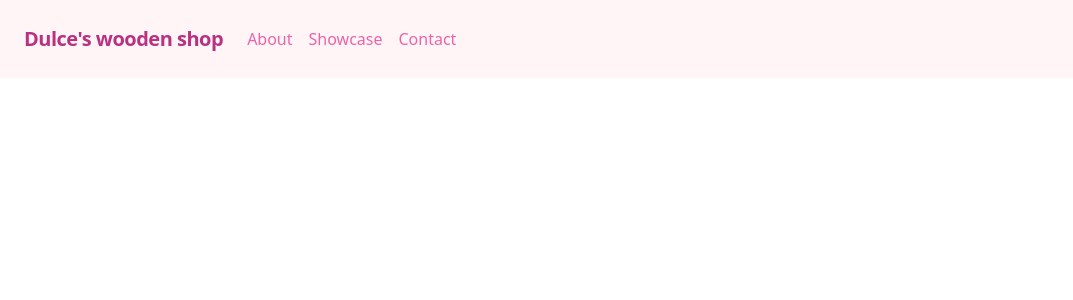
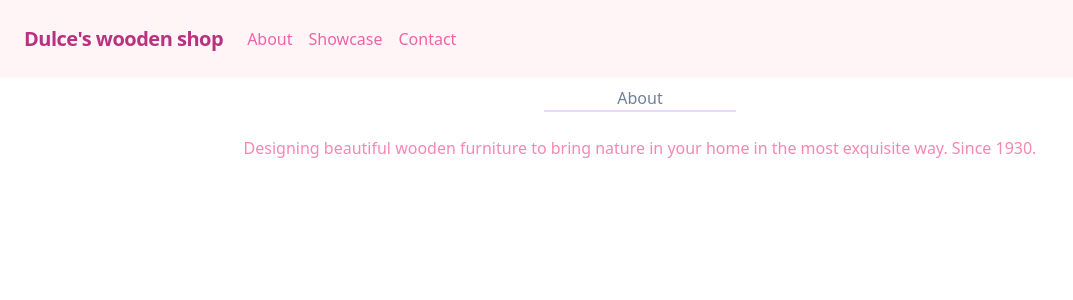
Before and after one commit to misselliev/dulce-woods, a React (Create React App) app: page / in a window 1280 px wide. Shown: the top 300 px of the page, without its empty margins (0-1073 px from the left). Built offline with nearby package versions, Linux system fonts and the light colour scheme.

Commit message:
Adding About component

```diff
--- a/src/App.js
+++ b/src/App.js
@@ -2,11 +2,13 @@
 import React from 'react';
 import './styles/index.css';
 import Nav from './components/Nav';
+import About from './components/About';
 
 function App() {
   return (
     <div className="App">
       <Nav />
+      <About />
     </div>
   );
 }
--- /dev/null
+++ b/src/components/About.jsx
@@ -0,0 +1,13 @@
+import React from 'react';
+
+const About = () => (
+  <div id="about">
+    <div className="w-48 mx-auto pt-2 mb-6 border-b-2 border-purple-200 text-center text-gray-600 pt-1 cursive">About</div>
+    <div id="info" className="text-center text-pink-400 mb-8">
+      Designing beautiful wooden furniture to bring nature in your home in the most exquisite way.
+      Since 1930.
+    </div>
+  </div>
+);
+
+export default About;
```
